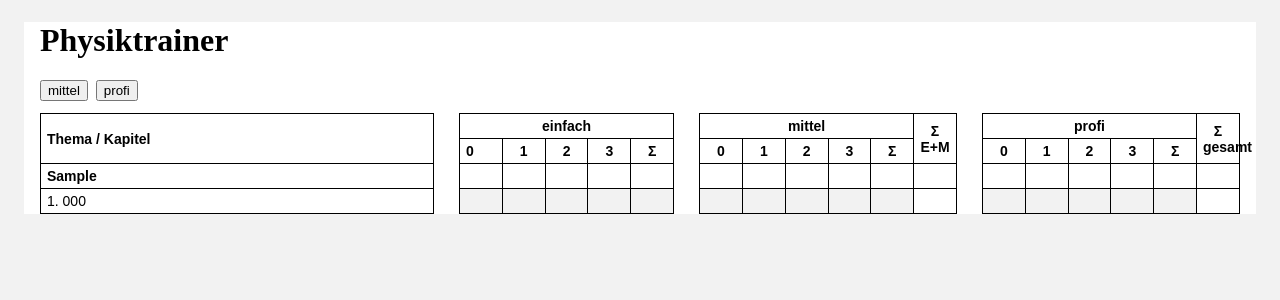
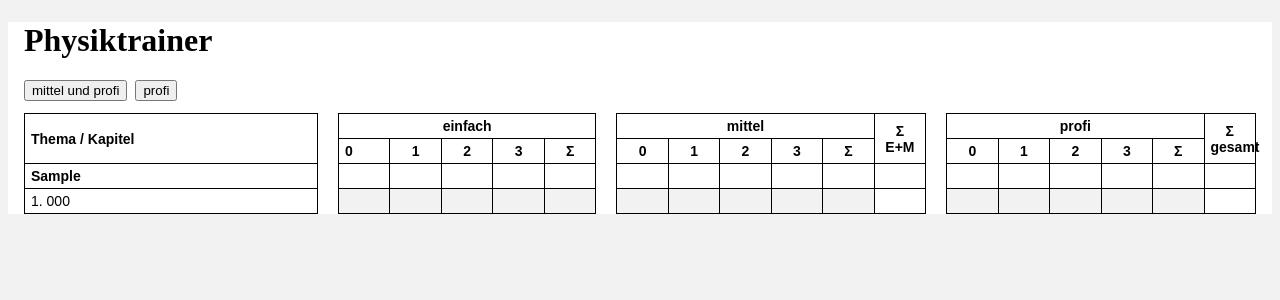
Before and after one commit to pitweazle/physiktrainer, a Django app: page / in a window 1280 px wide. Shown: the part 58-358 px from the top of the page. Run offline with Django 5.2, Linux system fonts and the light colour scheme; tables that the repository leaves empty hold one stand-in row (values such as "Sample post").

Commit message:
jetzt passt sich der container an

```diff
--- a/physik/static/physik/physik.css
+++ b/physik/static/physik/physik.css
@@ -4,10 +4,20 @@ body {
 }
 
 .page-container {
-    max-width: 1200px;   /* kannst du feinjustieren: 1200–1600 */
-    margin: 0 auto;      /* zentriert */
-    padding: 0 16px;     /* etwas Luft am Rand */
-    background: #ffffff;  /* weißer Arbeitsbereich */
+    max-width: 1400px;
+    margin: 0 auto;
+    padding: 0 16px;
+    background: #ffffff;
+    transition: max-width 0.3s ease; /* NEU: sanfter Übergang */
+}
+
+/* NEU: Container-Breite anpassen je nach sichtbaren Spalten */
+.hide-profi .page-container {
+    max-width: 1000px;
+}
+
+.hide-mittel .page-container {
+    max-width: 700px;
 }
 
 .physik-tabelle {
@@ -33,10 +43,10 @@ td.kapitel-name {
     border: 1px solid #000;
 }
 
-/* Erste Spalte breiter und linksbündig */
+/* Erste Spalte */
 .physik-tabelle th:first-child,
 .physik-tabelle td:first-child {
-  width: 380px;
+  width: 280px;
   text-align: left;
 }
 
@@ -49,8 +59,8 @@ td.kapitel-name {
 /* echte Abstandsspalten – komplett linienlos */
 td.spacer,
 th.spacer {
-    width: 25px;
-    min-width: 12px;
+    width: 20px;
+    min-width: 20px;
     border: none !important;
     background: transparent !important;
     padding: 0;
@@ -61,22 +71,15 @@ th.spacer {
 .col-box { width: 28px; }
 .col-sum { width: 42px; }
 
-
-/* .hidden-col {
-  display: none;
-} */
-
 /* spalten ausblenden über body-klassen */
 .hide-mittel .col-mittel { display: none; }
 .hide-profi  .col-profi  { display: none; }
-
 
 .table-controls {
   margin: 8px 0 12px;
   display: flex;
   gap: 8px;
 }
-
 
 /* Themenbereich-Zeilen */
 .themenbereich td {
@@ -92,7 +95,13 @@ th.spacer {
 
 /* Box-Zellen gleichmäßig schmal */
 .box {
-  width: 28px;
+  width: 25px;
+  text-align: center;
+}
+
+/* Summen-Spalten */
+.summe {
+  width: 35px;
   text-align: center;
 }
 
--- a/physik/templates/physik/index.html
+++ b/physik/templates/physik/index.html
@@ -11,10 +11,10 @@
     <h1>Physiktrainer</h1>
 
     <div class="table-controls">
-        <button type="button" id="toggle-mittel">mittel</button>
+        <button type="button" id="toggle-mittel">mittel und profi</button>
         <button type="button" id="toggle-profi">profi</button>
     </div>
-
+<div class="table-wrapper">
     <table class="physik-tabelle">
 
       <thead>
@@ -107,6 +107,7 @@
       </tbody>
     </table>
   </div>
+</div>
 
 
   <script>
```
Lines whose indentation alone changed are shown as unchanged.
